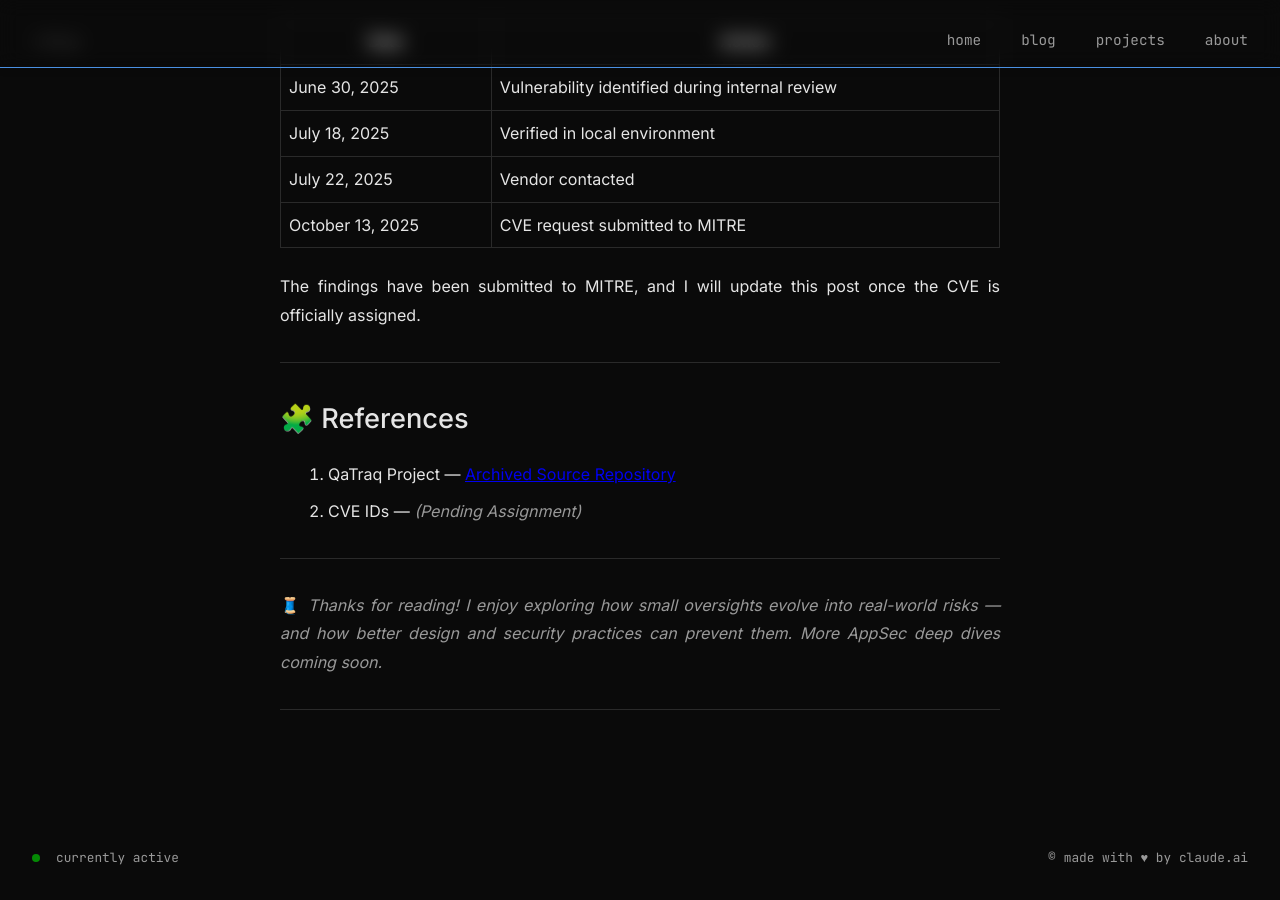
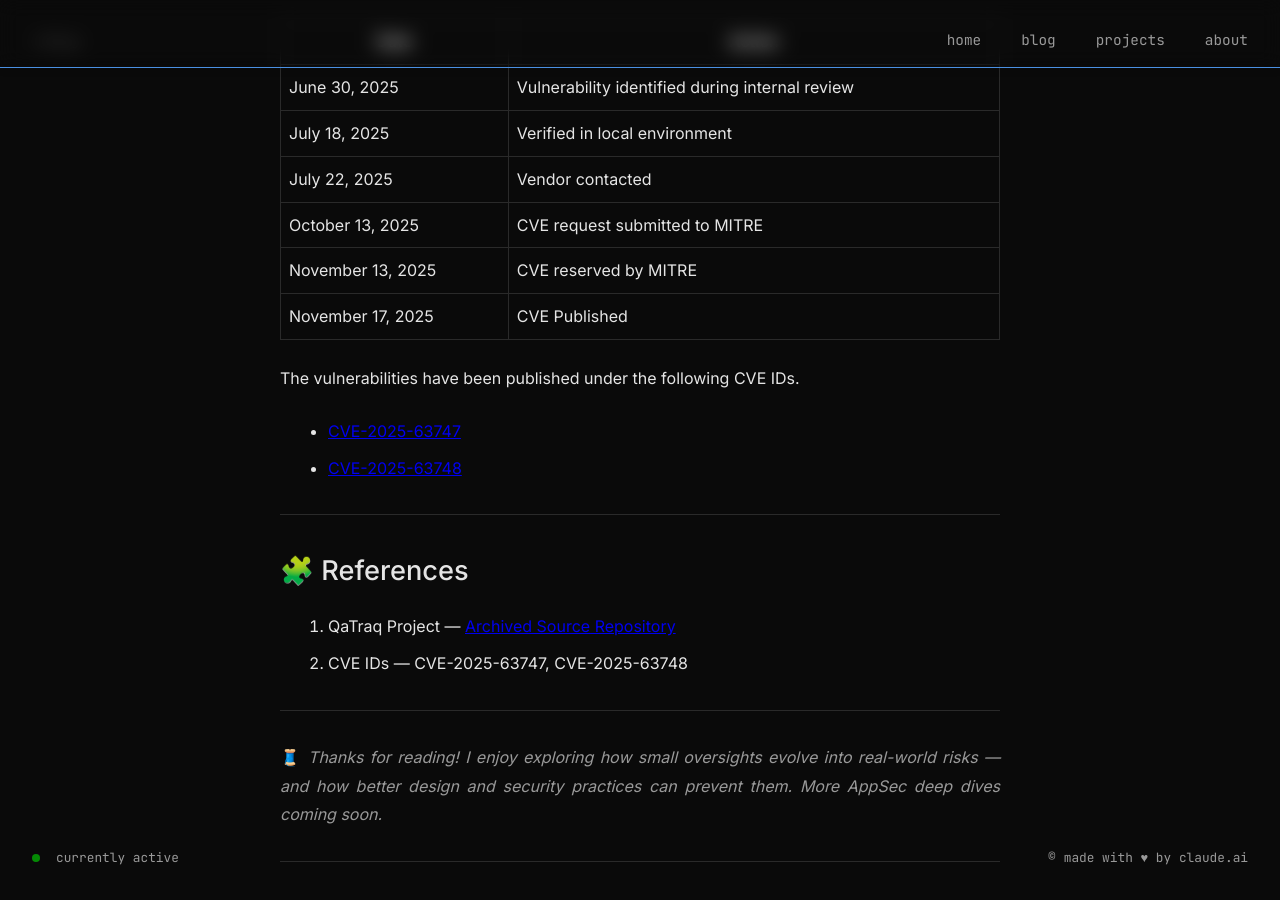
Before and after one commit to aswinmguptha/aswinmguptha.github.io, a Jekyll site: the page built from _posts/2025-10-19-qatraq-692-default-creds-and-file-upload-rce.md, in a window 1280 px wide and 900 px high, scrolled down 3727 px. Built offline with Jekyll 4.4.1, drawn with Linux system fonts in a browser that asks for light colours.

Commit message:
fix(blog-post): adds cve id in blog post

```diff
--- a/_posts/2025-10-19-qatraq-692-default-creds-and-file-upload-rce.md
+++ b/_posts/2025-10-19-qatraq-692-default-creds-and-file-upload-rce.md
@@ -6,7 +6,6 @@ hidden: true
 ---
 
 ### TL;DR
-
 While performing an internal security review of our infrastructure, I discovered an <span class="highlight">outdated instance of QaTraq 6.9.2</span>, a test management platform still used by one of our development teams. During analysis, I identified two critical vulnerabilities:
 
 * Unrestricted file upload leading to <span class="highlight">remote code execution</span>
@@ -102,21 +101,25 @@ After validating both issues:
 
 ## 🗓️ Disclosure Timeline
 
-| Date            | Action                                          |
-| ----------------| ----------------------------------------------- |
-| June 30, 2025   | Vulnerability identified during internal review |
-| July 18, 2025   | Verified in local environment                   |
-| July 22, 2025   | Vendor contacted                                |
-| October 13, 2025| CVE request submitted to MITRE                  |
+| Date             | Action                                          |
+| -----------------| ----------------------------------------------- |
+| June 30, 2025    | Vulnerability identified during internal review |
+| July 18, 2025    | Verified in local environment                   |
+| July 22, 2025    | Vendor contacted                                |
+| October 13, 2025 | CVE request submitted to MITRE                  |
+| November 13, 2025| CVE reserved by MITRE                           |
+| November 17, 2025| CVE Published
 
-The findings have been submitted to MITRE, and I will update this post once the CVE is officially assigned.
+The vulnerabilities have been published under the following CVE IDs.
+- [CVE-2025-63747](https://www.cve.org/CVERecord?id=CVE-2025-63747)
+- [CVE-2025-63748](https://www.cve.org/CVERecord?id=CVE-2025-63748)
 
 ---
 
 ## 🧩 References
 
 1. QaTraq Project — [Archived Source Repository](https://sourceforge.net/projects/qatraq/)
-2. CVE IDs — *(Pending Assignment)*
+2. CVE IDs — CVE-2025-63747, CVE-2025-63748
 
 ---
 
```
